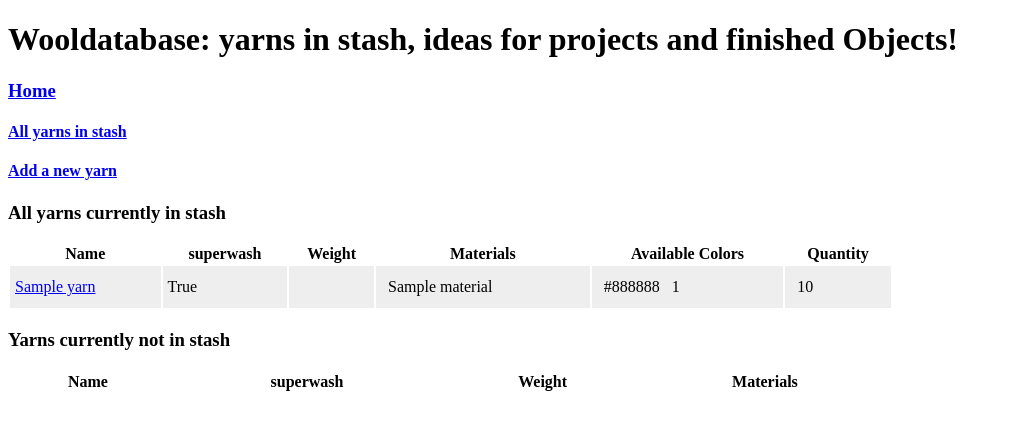
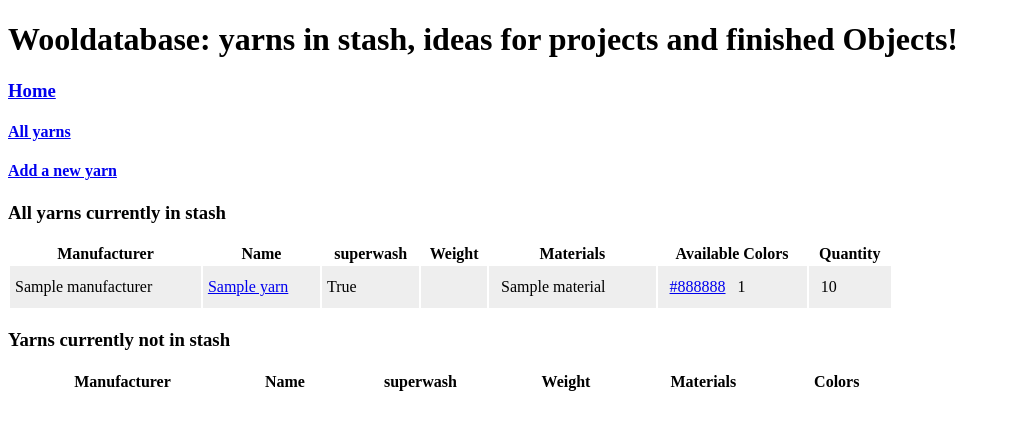
Before and after one commit to lhannig/wooly-mammoth, a Django app: page /strick/yarns in a window 1280 px wide. Shown: the top 430 px of the page, without its empty margins (0-1010 px from the left). Run offline with Django 3.2, Linux system fonts and the light colour scheme; tables that the repository leaves empty hold one stand-in row (values such as "Sample post"); lists and menus that the app fills with data are empty.

Commit message:
added links for editing colors and automatic removal from stash if quantity <= 0

```diff
--- a/stricken/strick/templates/strick/base.html
+++ b/stricken/strick/templates/strick/base.html
@@ -10,7 +10,7 @@
 <div class="header">
     <h1>Wooldatabase: yarns in stash, ideas for projects and finished Objects!</h1>
     <a href="{% url 'index' %}"><h3>Home</h3></a>
-    <a href="{% url 'yarns' %}"><h4>All yarns in stash</h4></a>
+    <a href="{% url 'yarns' %}"><h4>All yarns</h4></a>
 
 </div>
 
--- a/stricken/strick/templates/strick/yarns.html
+++ b/stricken/strick/templates/strick/yarns.html
@@ -6,6 +6,7 @@
 <h3>All yarns currently in stash</h3>
 <table class='tabs' id='tab1' style="width:70%">
   <tr>
+      <th>Manufacturer</th>
       <th>Name</th>
       <th>superwash</th>
       <th>Weight</th>
@@ -15,6 +16,7 @@
   </tr>
     {% for yarn in yarns.all %}
 <tr>
+    <td>{{ yarn.manufacturer }}</td>
     <td><a href="{% url 'yarn_detail' yarn.id %}">{{ yarn.name }}</a> </td>
     <td>{{ yarn.superwash }}</td>
     <td>{{ yarn.weight }}</td>
@@ -31,7 +33,7 @@
         <table>
             {% for c in yarn.color_set.all %}
                 <tr>
-                    <td>{{ c.color }}</td>
+                    <td><a href="{% url 'edit_color'  c.id %}">{{ c.color }}</a></td>
                     <td> {{ c.col_nr }}</td>
                 </tr>
             {% endfor %}
@@ -53,14 +55,17 @@
 <h3>Yarns currently not in stash</h3>
 <table class='tabs'  style="width:70%">
   <tr>
+      <th>Manufacturer</th>
       <th>Name</th>
       <th>superwash</th>
       <th>Weight</th>
       <th>Materials</th>
+      <th>Colors</th>
 
   </tr>
     {% for yarn in unstashed_yarns.all %}
 <tr>
+    <td>{{ yarn.manufacturer }}</td>
     <td><a href="{% url 'yarn_detail' yarn.id %}">{{ yarn.name }}</a> </td>
     <td>{{ yarn.superwash }}</td>
     <td>{{ yarn.weight }}</td>
@@ -73,6 +78,16 @@
             {% endfor %}
         </table>
     </td>
+    <td>
+        <table>
+            {% for c in yarn.color_set.all %}
+                <tr>
+                    <td><a href="{% url 'edit_color'  c.id %}">{{ c.color }}</a></td>
+                    <td> {{ c.col_nr }}</td>
+                </tr>
+            {% endfor %}
+        </table>
+    </td>
 </tr>
 {% endfor %}
 </table>
--- a/stricken/strick/views.py
+++ b/stricken/strick/views.py
@@ -17,10 +17,10 @@ def index(request):
     return HttpResponse(template.render(context, request))
 
 def yarns(request):
-    '''shows all yarns in stash and yarns currently unstashed'''
+    ''' shows all yarns in stash and yarns currently unstashed '''
 
-    yarns = Yarn.objects.filter(color__own_it = True).distinct().order_by('name')
-    unstashed_yarns = Yarn.objects.exclude(color__own_it = True).distinct()
+    yarns = Yarn.objects.filter(color__own_it=True).distinct().order_by('name')
+    unstashed_yarns = Yarn.objects.exclude(color__own_it=True).distinct()
 
     materials = Material.objects.all()
     colors = Color.objects.all()
@@ -102,8 +102,12 @@ def edit_color(request, color_id):
 
     form = ColorForm(request.POST or None, instance=instance)
     if form.is_valid():
+        if (instance.quantity <= 0):
+            instance.own_it = False
         form.save()
-        return redirect('color_detail', yarntype_id=yarntype_id, color_id=instance.id)
+
+        return redirect('color_detail', yarntype_id=yarntype_id,
+                        color_id=instance.id)
     return render(request, 'strick/edit_color.html', {'form': form,})
 
 
```
